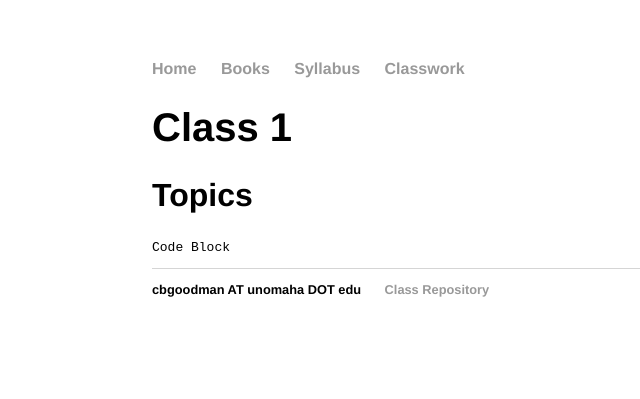
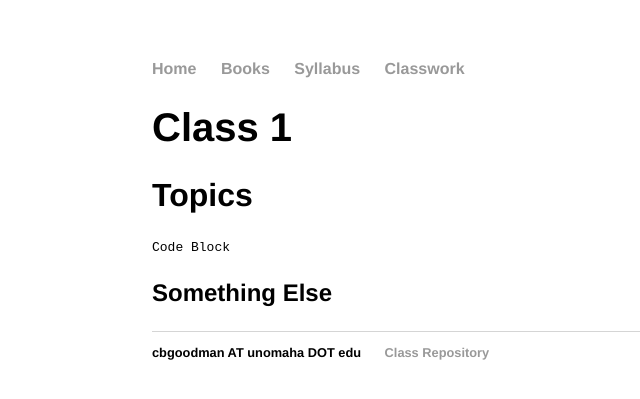
Before and after one commit to cbgoodman/uno-spa-quant-ii, a Jekyll site: the page built from class-1/index.md, in a window 1280 px wide. Shown: the top 399 px of the page, without its empty margins (40-680 px from the left). Built offline with Jekyll 4.4.1, drawn with Linux system fonts in a browser that asks for light colours.

Commit message:
Update index.md

````diff
--- a/class-1/index.md
+++ b/class-1/index.md
@@ -8,3 +8,5 @@ title: Class 1
 ```
 Code Block
 ```
+
+### Something Else
````
